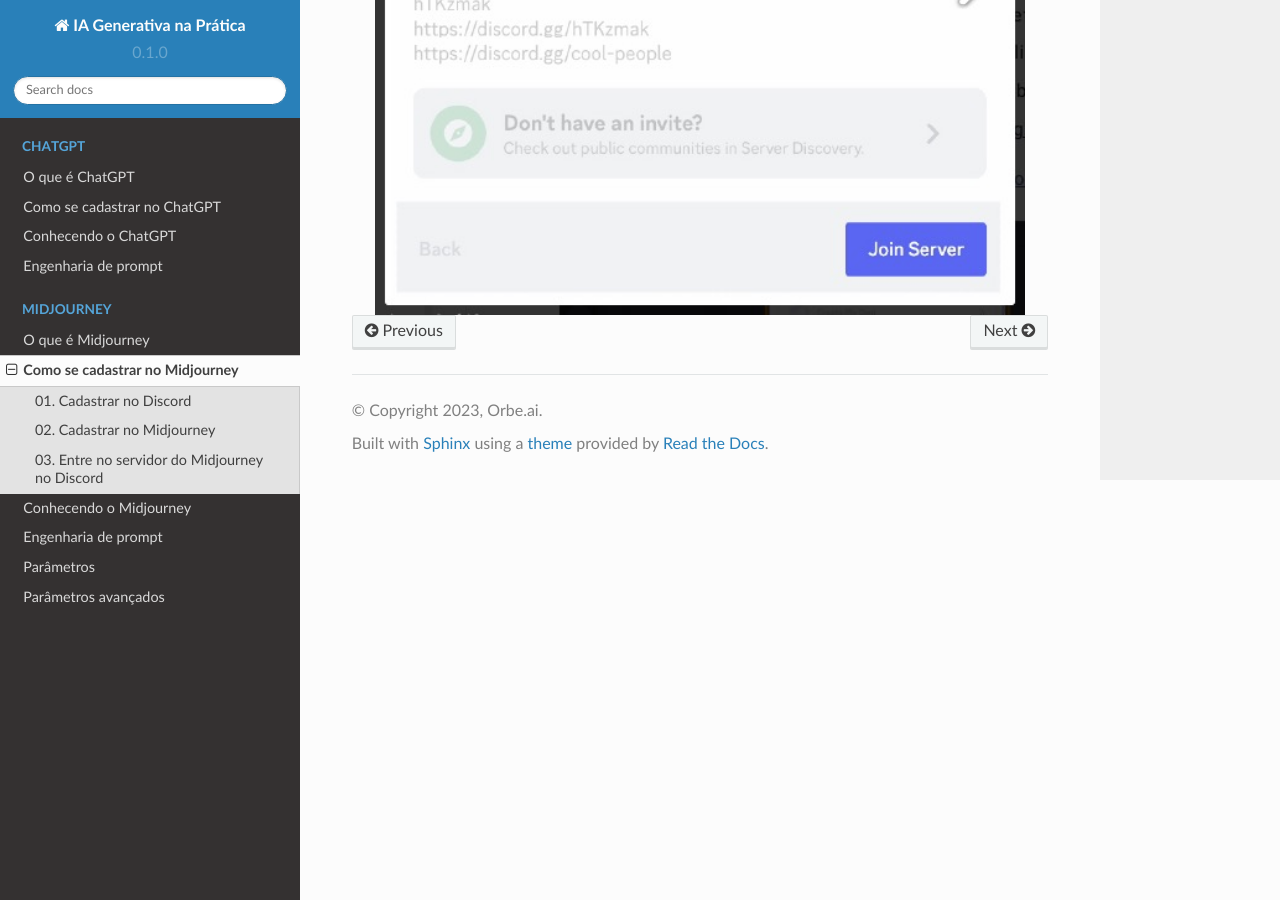
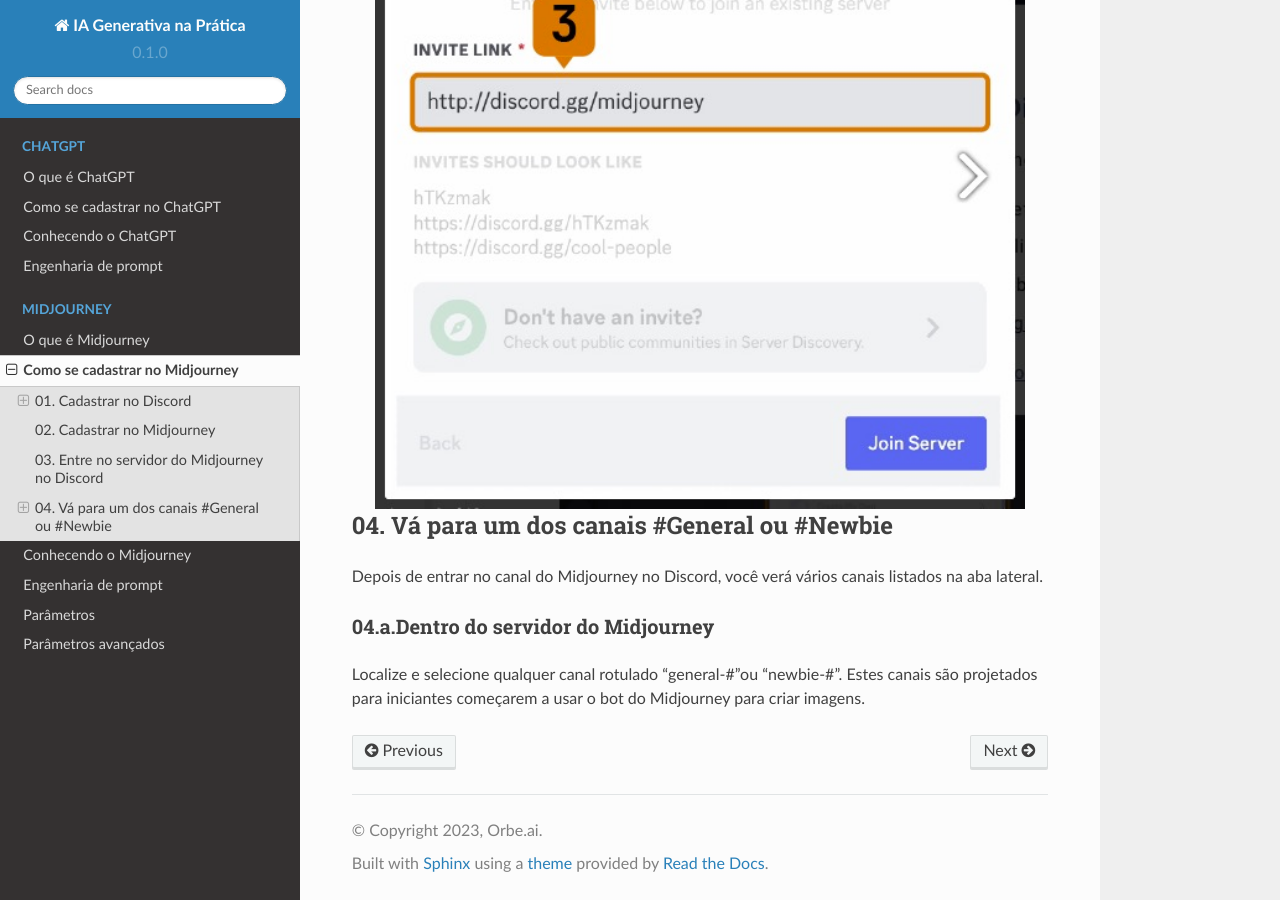
Before and after one commit to conteudo-orbeai/RTD_GENAI_V01, a Sphinx documentation site: the page built from docs/source/MIDJOURNEY/mj_como_se_cadastrar/mj_como_se_cadastrar.rst, in a window 1280 px wide and 900 px high, scrolled down 1451 px. Built offline with Sphinx 7.4.7 and the Read the Docs theme 2.0.0, drawn with Linux system fonts in a browser that asks for light colours; pages that are not in the unit, such as notebooks, are missing from menus; some of the changed text lies outside the part shown.

Commit message:
Update mj_como_se_cadastrar.rst

```diff
--- a/docs/source/MIDJOURNEY/mj_como_se_cadastrar/mj_como_se_cadastrar.rst
+++ b/docs/source/MIDJOURNEY/mj_como_se_cadastrar/mj_como_se_cadastrar.rst
@@ -4,6 +4,15 @@
 
 01. Cadastrar no Discord
 ========================
+
+Usamos o Discord para poder usar o Midjourney. Portanto, é necessário criar uma conta no Discord para poder se cadastrar no Midjurney.
+
+01.a.Criando uma conta no Discord
+---------------------------------
+
+Para saber como criar uma conta no Discord, acesse este link_
+.. _link: https://support.discord.com/hc/en-us/articles/360033931551-Getting-Started
+
 
 02. Cadastrar no Midjourney
 ===========================
@@ -34,3 +43,14 @@
 .. image:: mj_cadastro_02.jpg
    :align: center
    :width: 650
+
+04. Vá para um dos canais #General ou #Newbie
+=============================================
+
+Depois de entrar no canal do Midjourney no Discord, você verá vários canais listados na aba lateral.
+
+04.a.Dentro do servidor do Midjourney
+-------------------------------------
+
+Localize e selecione qualquer canal rotulado "general-#"ou "newbie-#". Estes canais são projetados para iniciantes começarem
+a usar o bot do Midjourney para criar imagens.
```
